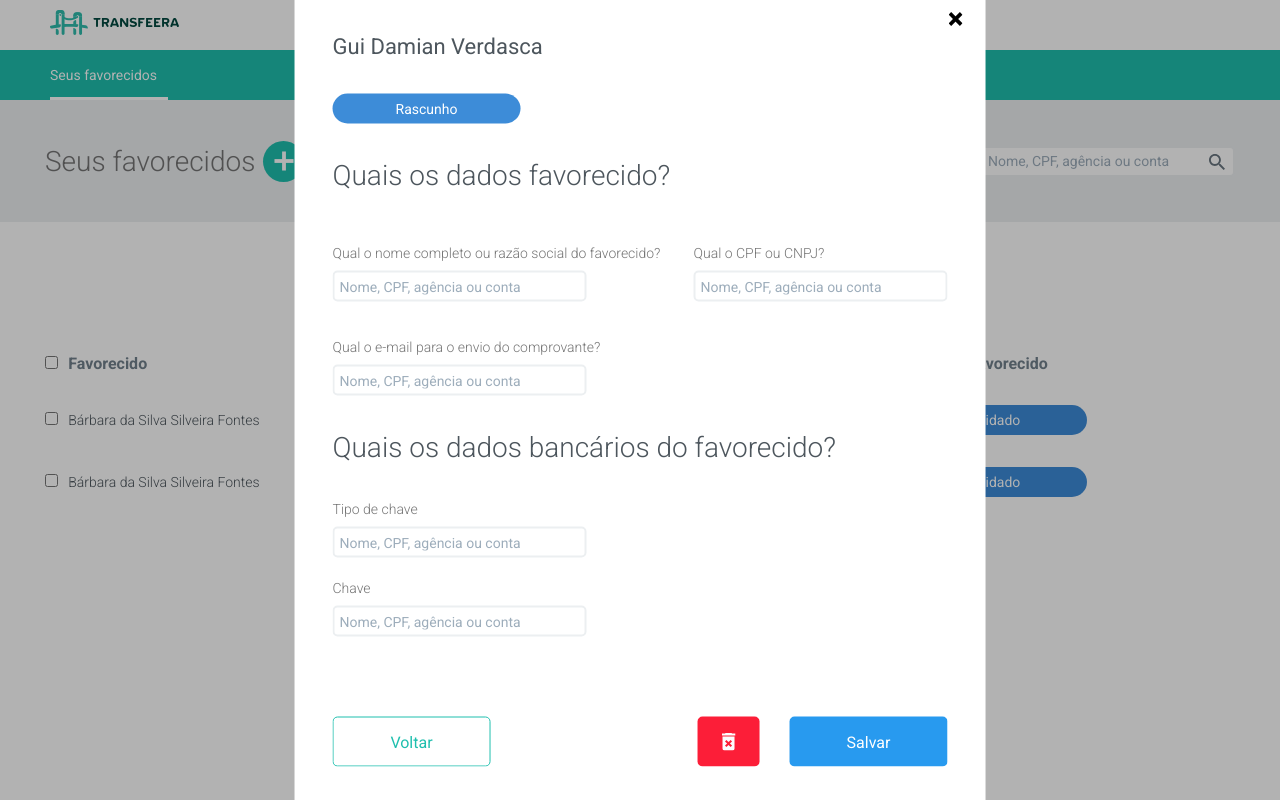
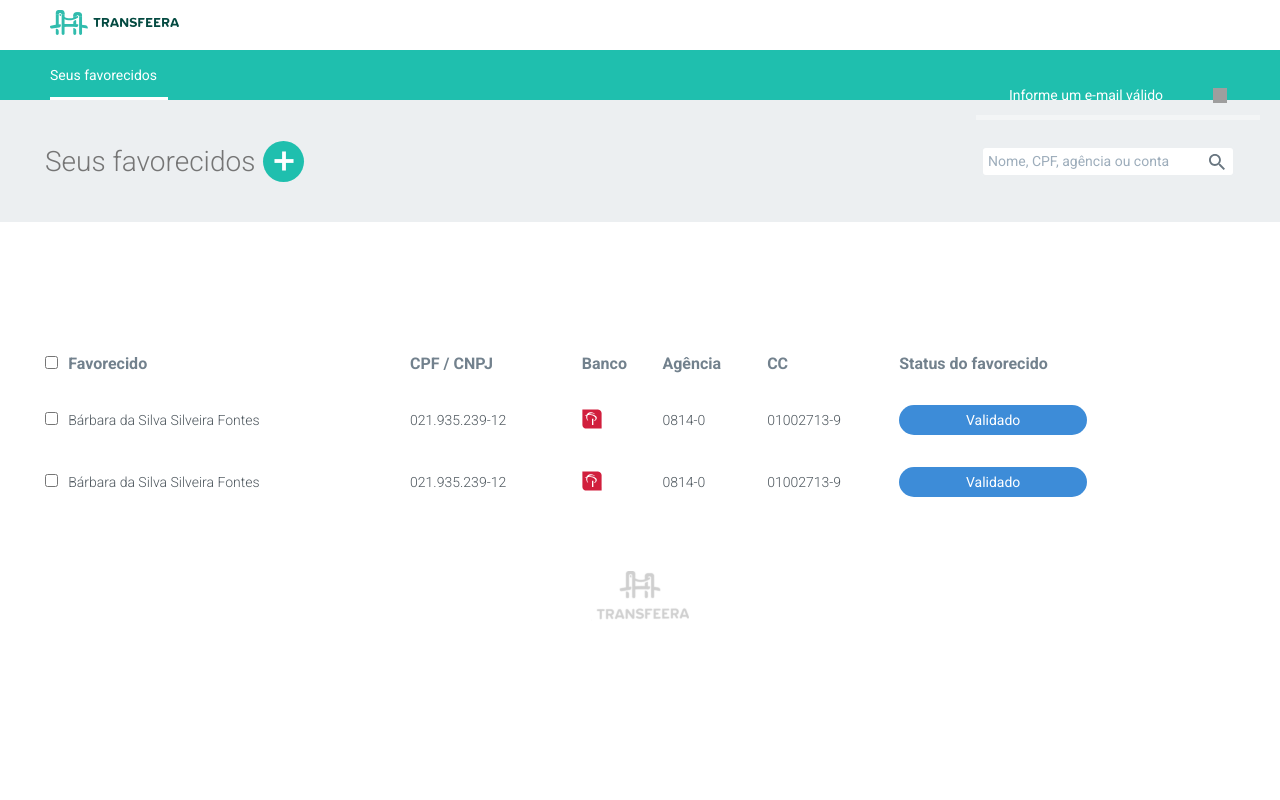
Before and after one commit to sealove20/transfeera-challenge, a React (Vite) app: page / in a window 1280 px wide. Both pictures are taken after a click on the button 283 px from the left and 161 px from the top of the page. Built offline with nearby package versions, Linux system fonts and the light colour scheme; grey boxes are pictures that could not be loaded.

Commit message:
feat: create toast component

```diff
--- a/src/App.jsx
+++ b/src/App.jsx
@@ -3,12 +3,14 @@ import { Header, Navigation } from './components';
 import { Footer } from './components/Footer/Footer';
 import { Modal } from './components/Modal/Modal';
 import { ReceiverList } from './domains/receivers/List/ReceiversList';
+import { useToast } from './components/ToastNotification/ToastNotification';
 
 function App() {
   const [isModalVisible, setModalVisibility] = useState(false);
+  const { add: addToast } = useToast();
 
   const onOpenModal = () => {
-    setModalVisibility(true);
+    addToast('Informe um e-mail válido');
   };
   const onCloseModal = () => {
     setModalVisibility(false);
--- /dev/null
+++ b/src/components/Toast/Toast.jsx
@@ -0,0 +1,46 @@
+import {
+  ProgressBarLowerLayer,
+  ProgressBarUpperLayer,
+  Toast as SToast,
+  DangerToast as SDangerToast,
+  SuccessToast as SSuccessToast,
+  ToastContent,
+  CloseIcon,
+} from './Toast.styles';
+import grayCloseIcon from '../../assets/gray-close-icon.svg';
+
+const ToastProgressBar = ({ duration = 5000 }) => {
+  const durationOnSeconds = `${duration / 1000}s`;
+  return (
+    <>
+      <ProgressBarLowerLayer $animationDuration={durationOnSeconds} />
+      <ProgressBarUpperLayer $animationDuration={durationOnSeconds} />
+    </>
+  );
+};
+
+const ToastContentWrapper = ({
+  duration = 5000,
+  remove = () => {},
+  children,
+}) => {
+  return (
+    <>
+      <ToastContent>{children}</ToastContent>
+      <CloseIcon src={grayCloseIcon} onClick={remove} />
+      <ToastProgressBar duration={duration} />
+    </>
+  );
+};
+
+export const DangerToast = (props) => (
+  <SDangerToast>
+    <ToastContentWrapper {...props} />
+  </SDangerToast>
+);
+
+export const SuccessToast = (props) => (
+  <SSuccessToast>
+    <ToastContentWrapper {...props} />
+  </SSuccessToast>
+);
--- /dev/null
+++ b/src/components/Toast/Toast.styles.js
@@ -0,0 +1,72 @@
+import styled, { css, keyframes } from 'styled-components';
+
+const progressBar = css`
+  width: 100%;
+  position: absolute;
+  height: 5px;
+  bottom: 0;
+  left: 0;
+`;
+
+const progressBarAnimation = keyframes`
+  0% {
+      width: 100%;
+  }
+  100% {
+      width: 0%;
+  }
+`;
+
+const animationProgressBar = css`
+  animation: ${progressBarAnimation};
+  animation-duration: 5s;
+  animation-fill-mode: forwards;
+  animation-play-state: running;
+  animation-timing-function: linear;
+  animation-iteration-count: 1;
+`;
+
+export const Toast = styled.div`
+  height: 50px;
+  width: 284px;
+  display: flex;
+  justify-content: center;
+  align-items: center;
+  border-radius: ${(props) => props.theme.sizes.borderRadius.regular};
+`;
+
+export const ProgressBarLowerLayer = styled.div`
+  ${progressBar}
+  background: rgba(256,256,256,0.4);
+  animation-duration: ${(props) => props.$animationDuration};
+`;
+
+export const ProgressBarUpperLayer = styled.div`
+  ${progressBar}
+  filter: contrast(75%);
+  z-index: 1;
+  background: inherit;
+  animation-duration: ${(props) => props.$animationDuration};
+  ${animationProgressBar}
+`;
+
+export const ToastContent = styled.div`
+  margin-right: 50px;
+`;
+
+export const CloseIcon = styled.img`
+  height: 15px;
+  width: 14px;
+  cursor: pointer;
+`;
+
+export const DangerToast = styled(Toast)`
+  background-color: ${(props) => props.theme.semanticColors.dangerToast};
+  color: ${(props) => props.theme.colors.white};
+  font-weight: ${(props) => props.theme.typography.fontWeight.medium};
+  font-size: ${(props) => props.theme.typography.fontSize.small};
+`;
+
+export const SuccessToast = styled(Toast)`
+  background-color: blue;
+`;
--- /dev/null
+++ b/src/components/ToastNotification/ToastNotification.jsx
@@ -0,0 +1,4 @@
+import { ToastProvider } from './ToastProvider';
+import { useToast } from './utils/useToast';
+
+export { ToastProvider, useToast };
--- /dev/null
+++ b/src/components/ToastNotification/ToastNotification.styles.js
@@ -0,0 +1,5 @@
+import styled from 'styled-components';
+
+export const ToastsWrapper = styled.div`
+  ${(props) => props.$customStyles}
+`;
--- /dev/null
+++ b/src/components/ToastNotification/ToastProvider.jsx
@@ -0,0 +1,36 @@
+import React, { useState, useCallback, useMemo } from 'react';
+import { ToastContext } from './utils/context';
+import { ToastsWrapper } from './ToastsWrapper';
+
+function generateToastId() {
+  return +new Date() + Math.round(Math.random() * 10000);
+}
+
+export function ToastProvider({ children, customStyles }) {
+  const [toasts, setToasts] = useState([]);
+
+  const add = useCallback(
+    (content, type = 'danger', duration = 5000) =>
+      setToasts((prevToasts) =>
+        prevToasts.concat({ id: generateToastId(), content, type, duration }),
+      ),
+    [],
+  );
+  const remove = useCallback(
+    (id) => setToasts((prevToasts) => prevToasts.filter((t) => t.id !== id)),
+    [],
+  );
+
+  const methods = useMemo(() => ({ add, remove }), [add, remove]);
+
+  return (
+    <ToastContext.Provider value={methods}>
+      {children}
+      <ToastsWrapper
+        remove={remove}
+        toasts={toasts}
+        customStyles={customStyles}
+      />
+    </ToastContext.Provider>
+  );
+}
--- /dev/null
+++ b/src/components/ToastNotification/ToastsWrapper.jsx
@@ -0,0 +1,42 @@
+import React, { useEffect, useRef } from 'react';
+import { DangerToast, SuccessToast } from '../Toast/Toast';
+import { ToastsWrapper as SToastsWrapper } from './ToastNotification.styles';
+
+const typeRelation = {
+  danger: DangerToast,
+  success: SuccessToast,
+};
+
+const Toast = ({ type, children, duration, remove }) => {
+  const ToastComponent = typeRelation[type] || DangerToast;
+  const removeRef = useRef();
+  removeRef.current = remove;
+
+  useEffect(() => {
+    const id = setTimeout(() => removeRef.current(), duration);
+    return () => clearTimeout(id);
+  }, [duration]);
+
+  return (
+    <ToastComponent duration={duration} remove={remove}>
+      {children}
+    </ToastComponent>
+  );
+};
+
+export const ToastsWrapper = ({ toasts, remove, customStyles }) => {
+  return (
+    <SToastsWrapper $customStyles={customStyles}>
+      {toasts.map((toast) => (
+        <Toast
+          key={toast.id}
+          remove={() => remove(toast.id)}
+          duration={toast.duration}
+          type={toast.type}
+        >
+          {toast.content}
+        </Toast>
+      ))}
+    </SToastsWrapper>
+  );
+};
--- /dev/null
+++ b/src/components/ToastNotification/utils/context.js
@@ -0,0 +1,3 @@
+import React from 'react'
+
+export const ToastContext = React.createContext(null)
--- /dev/null
+++ b/src/components/ToastNotification/utils/useToast.js
@@ -0,0 +1,7 @@
+import { useContext } from 'react'
+import { ToastContext } from './context'
+
+export function useToast () {
+  const context = useContext(ToastContext)
+  return { add: context.add, remove: context.remove, toasts: context.toasts }
+}
--- a/src/main.jsx
+++ b/src/main.jsx
@@ -1,16 +1,26 @@
 import React from 'react';
 import ReactDOM from 'react-dom/client';
-import { ThemeProvider } from 'styled-components';
+import { ThemeProvider, css } from 'styled-components';
 import App from './App';
 import base from './styles/themes/base';
 import GlobalStyle from './styles/themes/global';
+import { ToastProvider } from './components/ToastNotification/ToastProvider';
+
+const toastPosition = css`
+  position: fixed;
+  right: 20px;
+  top: 70px;
+  z-index: 999;
+`;
 
 ReactDOM.createRoot(document.getElementById('root')).render(
   <React.StrictMode>
     <GlobalStyle />
 
     <ThemeProvider theme={base}>
-      <App />
+      <ToastProvider customStyles={toastPosition}>
+        <App />
+      </ToastProvider>
     </ThemeProvider>
   </React.StrictMode>,
 );
```
